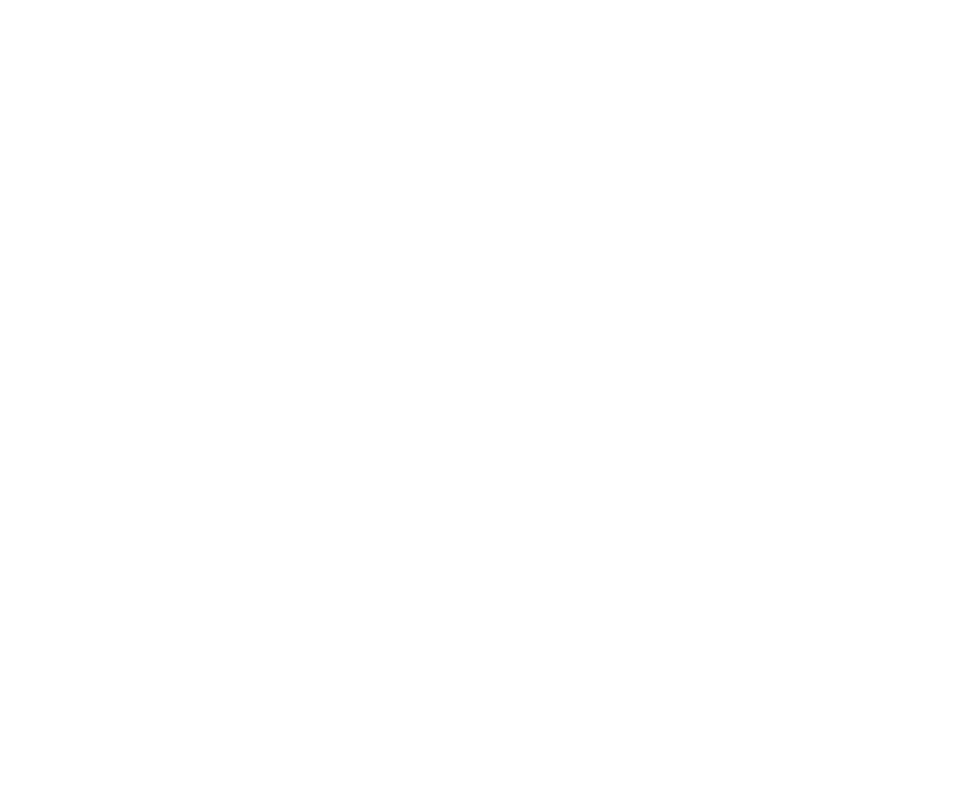
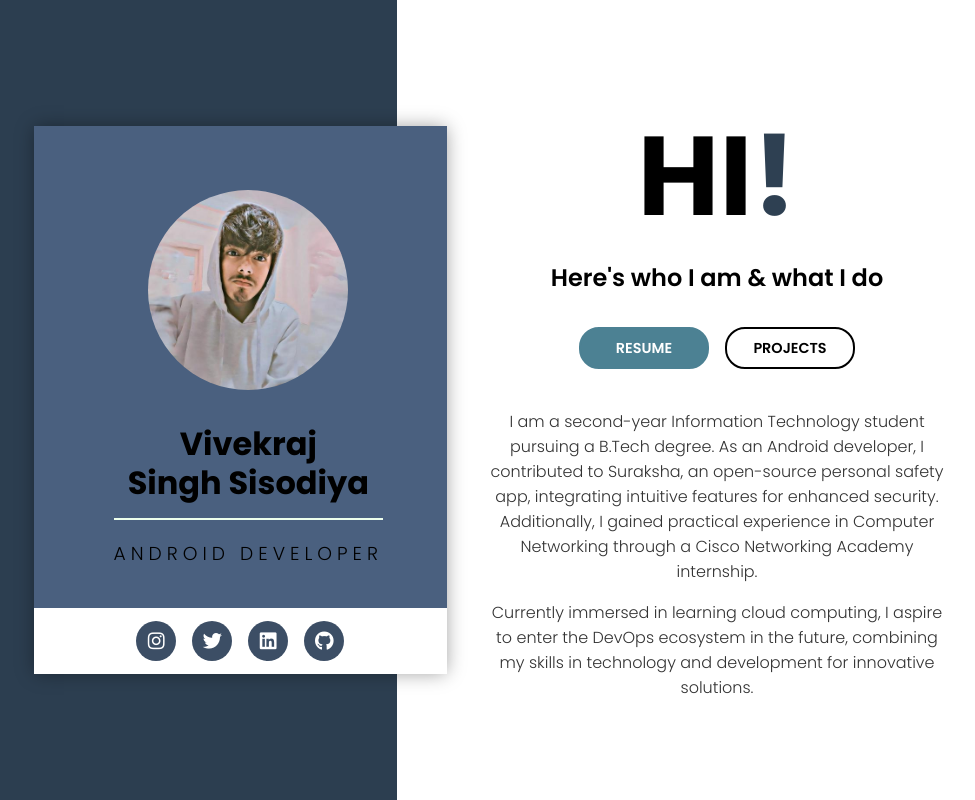
Before and after one commit to vivek-344/InnovateHub, a plain HTML site: page resume.html in a window 1280 px wide. Shown: the whole page, without its empty margins (243-1218 px from the left). Drawn offline with Linux system fonts and the light colour scheme.

Commit message:
resume added

```diff
--- a/css/resume.css
+++ b/css/resume.css
@@ -0,0 +1,197 @@
+@import url('https://fonts.googleapis.com/css2?family=Poppins:wght@200;300;400;500;600;700;800&display=swap');
+
+*{
+    padding: 0;
+    margin: 0;
+    box-sizing: border-box;
+}
+body{
+    font-family: 'Poppins', sans-serif;
+}
+a {
+    text-decoration: none;
+    color: inherit;
+  }
+
+  a:visited {
+    color: inherit;
+  }
+
+.about-wrapper{
+    height: 100vh;
+}
+.about-left{
+    background: #2c3e50;
+    display: flex;
+    flex-direction: column;
+    align-items: center;
+    justify-content: center;
+    height: 100vh;
+}
+.about-left-content > div{
+    background: #4a607f;
+    padding: 4rem 4rem 2.5rem 5rem;
+    text-align: center;
+}
+.about-left-content{
+    box-shadow: 0px 0px 18px -1px rgba(0, 0, 0, 0.39);
+    -webkit-box-shadow: 0px 0px 18px -1px rgba(0, 0, 0, 0.39);
+    -moz-box-shadow: 0px 0px 18px -1px rgba(0, 0, 0, 0.39);
+}
+.about-img img{
+    display: block;
+    width: 200px;
+}
+.about-img{
+    width: 200px;
+    height: 200px;
+    overflow: hidden;
+    border-radius: 50%;
+    transition: all 0.5s ease-in-out;
+}
+.shadow{
+    margin-left: auto;
+    margin-right: auto;
+    border-radius: 50%;
+    width: 200px;
+    height: 200px;
+    position: relative;
+    cursor: pointer;
+}
+.shadow::after{
+    content: "";
+    position: absolute;
+    background: rgba(0, 0, 0, 0.4);
+    left: 50%;
+    transform: translateX(-50%);
+    bottom: -20px;
+    height: 7px;
+    width: 50px;
+    filter: blur(3px);
+    -webkit-filter: blur(3px);
+    opacity: 0;
+    transition: all 0.6s ease;
+}
+.shadow:hover .about-img{
+    transform: translateY(-10px);
+}
+.shadow:hover::after{
+    opacity: 1;
+}
+.about-left-content h2{
+    font-size: 2rem;
+    margin: 2.2rem 0 0.6rem 0;
+    line-height: 1.2;
+    padding-bottom: 1rem;
+    border-bottom: 2px solid #edffec;
+}
+.about-left-content h3{
+    text-transform: uppercase;
+    font-weight: 300;
+    letter-spacing: 5px;
+    margin-top: 1.2rem;
+}
+.icons{
+    background: #fff;
+    display: flex;
+    justify-content: center;
+    padding: 0.8rem 0;
+    list-style: none;
+}
+.icons li a {
+    text-decoration: none;
+    list-style-type: none;
+    background: #3c4e65;
+    color: #fff;
+    width: 40px;
+    height: 40px;
+    margin: 0 0.5rem;
+    border-radius: 50%;
+    display: flex;
+    justify-content: center;
+    align-items: center;
+    font-size: 1.2rem;
+    cursor: pointer;
+    transition: all 0.5s ease-in-out;
+}
+
+.icons li a:hover {
+    background: #edffec;
+    color: #000;
+}
+
+.about-right{
+    background: #fff;
+    height: 100vh;
+    display: flex;
+    flex-direction: column;
+    align-items: center;
+    justify-content: center;
+    padding: 0 5rem;
+    text-align: center;
+}
+.about-right h1{
+    font-size: 7rem;
+    text-transform: uppercase;
+}
+.about-right h1 span{
+    color: #2e4052;
+}
+.about-right h2{
+    font-weight: 600;
+}
+.about-btns{
+    display: flex;
+    margin: 2rem 0;
+}
+.btn{
+    border: none;
+    font-size: 0.9rem;
+    text-transform: uppercase;
+    border: 2px solid #000;
+    border-radius: 20px;
+    padding: 0.55rem 0;
+    width: 130px;
+    font-weight: 600;
+    background: transparent;
+    margin: 0 0.5rem;
+    cursor: pointer;
+}
+.btn.btn-pink{
+    background: #4c8193;
+    color: #fff;
+    border-color: #4c8193;
+    transition: all 0.5s ease-in-out;
+}
+.btn.btn-pink:hover{
+    background: transparent;
+    border-color: #4c8193;
+    color: #000;
+}
+.btn.btn-white{
+    transition: all 0.5s ease-in-out;
+}
+.btn.btn-white:hover{
+    background: #4c8193;
+    border-color: #4c8193;
+    color: #fff;
+}
+.about-para p{
+    font-weight: 300;
+    padding: 0.5rem;
+    opacity: 0.8;
+}
+
+@media screen and (min-width: 992px){
+    .about-wrapper{
+        display: grid;
+        grid-template-columns: repeat(2, 1fr);
+    }
+    .about-left{
+        position: relative;
+    }
+    .about-left-content{
+        position: absolute;
+        right: -50px;
+    }
+}
--- a/resume.html
+++ b/resume.html
@@ -0,0 +1,55 @@
+<!DOCTYPE html>
+<html>
+  <head>
+    <meta charset="utf-8">
+    <meta http-equiv="X-UA-Compatible" content="IE=edge">
+    <title>About Page</title>
+    <meta name="viewport" content="width=device-width, initial-scale=1">
+    <link rel="stylesheet" href="./css/resume.css">
+    <link rel="stylesheet" href="https://cdnjs.cloudflare.com/ajax/libs/font-awesome/5.15.1/css/all.min.css" integrity="sha512-+4zCK9k+qNFUR5X+cKL9EIR+ZOhtIloNl9GIKS57V1MyNsYpYcUrUeQc9vNfzsWfV28IaLL3i96P9sdNyeRssA==" crossorigin="anonymous" />
+  </head>
+  <body>
+
+    <div class = "about-wrapper">
+      <div class = "about-left">
+        <div class = "about-left-content">
+          <div>
+            <div class = "shadow">
+              <div class = "about-img">
+                <img src = "./src/vivek.jpg" alt = "about image">
+              </div>
+            </div>
+
+            <h2>Vivekraj<br>Singh Sisodiya</h2>
+            <h3>android developer</h3>
+          </div>
+
+          <ul class="icons">
+            <li><a href="https://www.instagram.com/v.vek8/" target="_blank"><i class="fab fa-instagram"></i></a></li>
+            <li><a href="https://twitter.com/vivekraj344" target="_blank"><i class="fab fa-twitter"></i></a></li>
+            <li><a href="https://www.linkedin.com/in/vivek344/" target="_blank"><i class="fab fa-linkedin"></i></a></li>
+            <li><a href="https://github.com/vivek-344" target="_blank"><i class="fab fa-github"></i></a></li>
+          </ul>
+
+        </div>
+      </div>
+
+      <div class = "about-right">
+        <h1>hi<span>!</span></h1>
+        <h2>Here's who I am & what I do</h2>
+        <div class="about-btns">
+            <a href="https://github.com/vivek-344" class="btn btn-pink" target="_blank">resume</a>
+            <a href="https://github.com/Satverse/Suraksha" class="btn btn-white" target="_blank">projects</a>
+          </div>
+
+        <div class = "about-para">
+          <p>
+            I am a second-year Information Technology student pursuing a B.Tech degree. As an Android developer, I contributed to Suraksha, an open-source personal safety app, integrating intuitive features for enhanced security. Additionally, I gained practical experience in Computer Networking through a Cisco Networking Academy internship.</p>
+          <p>Currently immersed in learning cloud computing, I aspire to enter the DevOps ecosystem in the future, combining my skills in technology and development for innovative solutions.</p>
+        </div>
+      </div>
+    </div>
+
+
+  </body>
+</html>
```
Also changed, not shown: index.html (+1 -1 lines), src/vivek.jpg (added).
